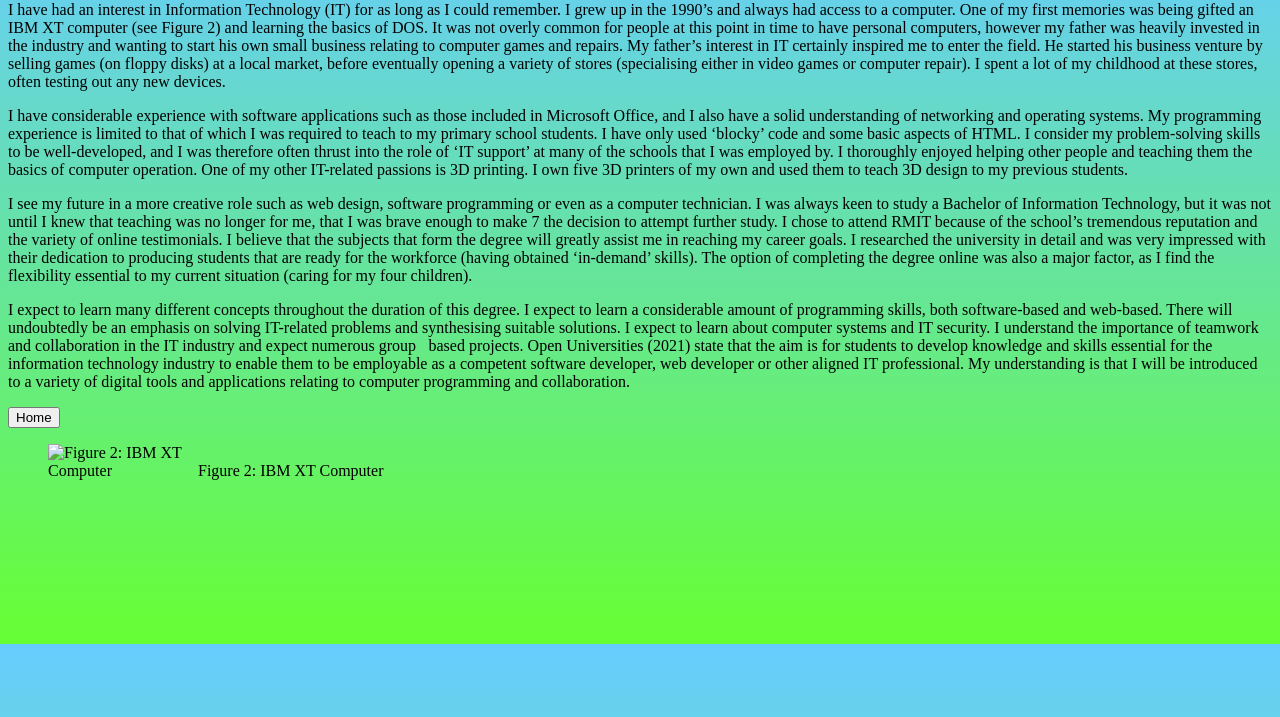
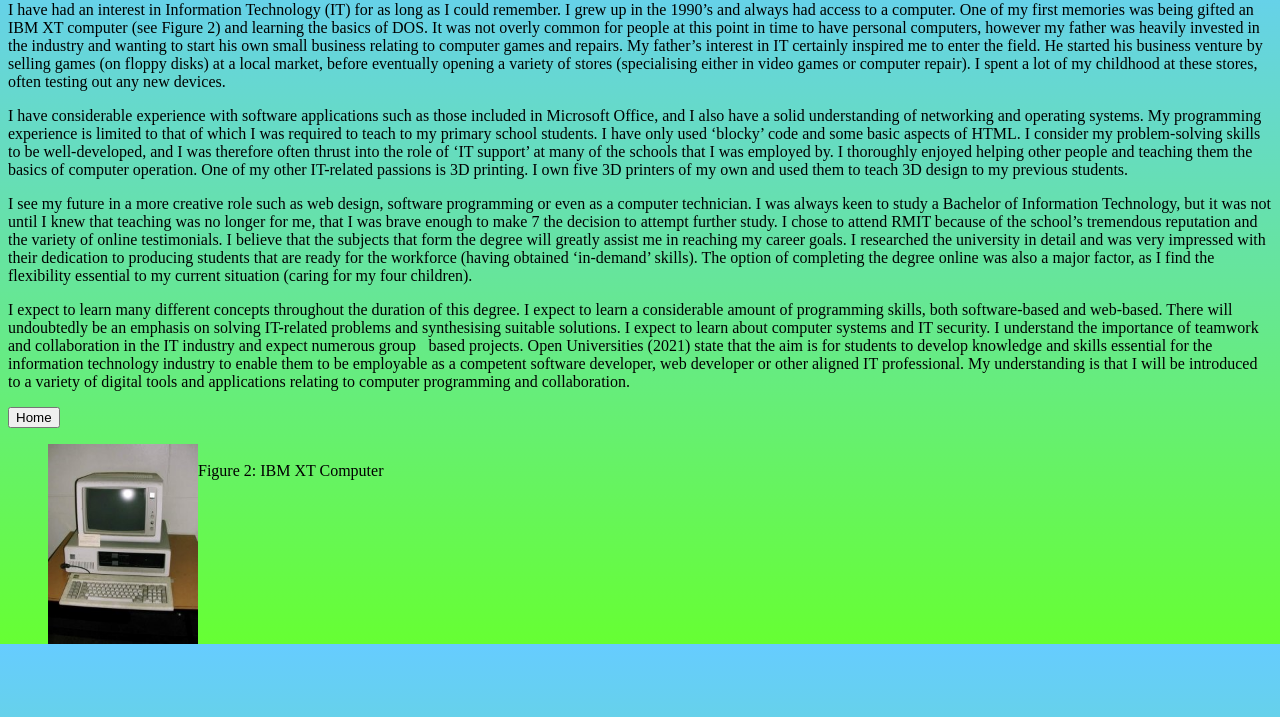
Before and after one commit to mlharvey871/Assignment1, a plain HTML site: page Interestinit.html in a window 1280 px wide. Shown: the part 79-796 px from the top of the page. Drawn offline with Linux system fonts and the light colour scheme.

Commit message:
Update Interestinit.html

```diff
--- a/Interestinit.html
+++ b/Interestinit.html
@@ -55,7 +55,7 @@ applications relating to computer programming and collaboration. </p>
   <button> Home </button>
   </form>
   <figure>
-    <img src="Images/fig2.jpg"
+    <img src="fig2.jpg"
     alt="Figure 2: IBM XT Computer"
     width="150" height="200" align=left />
     <br />
```
